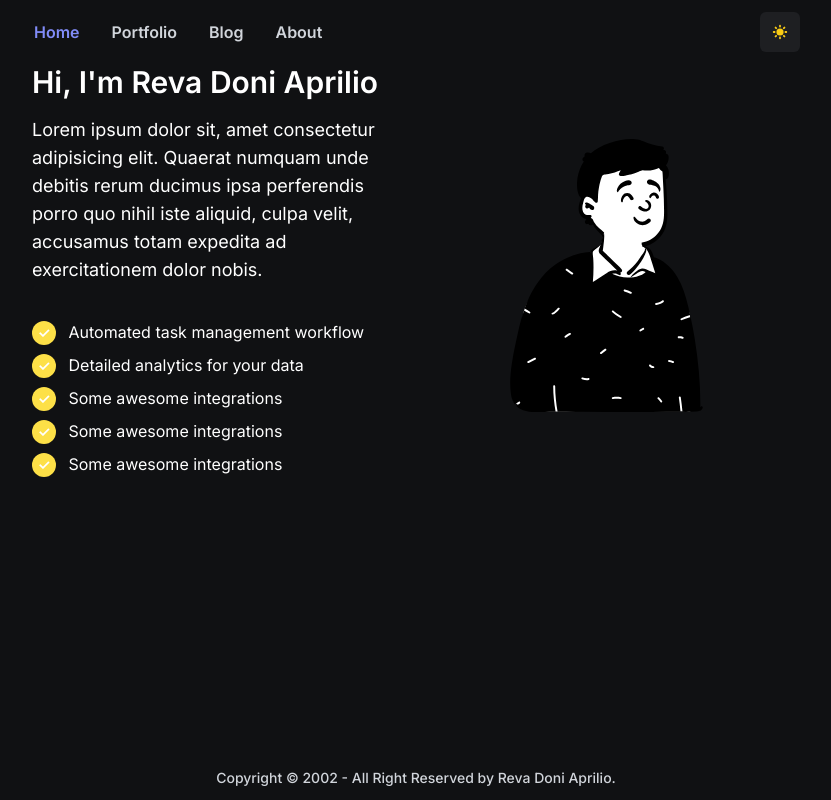
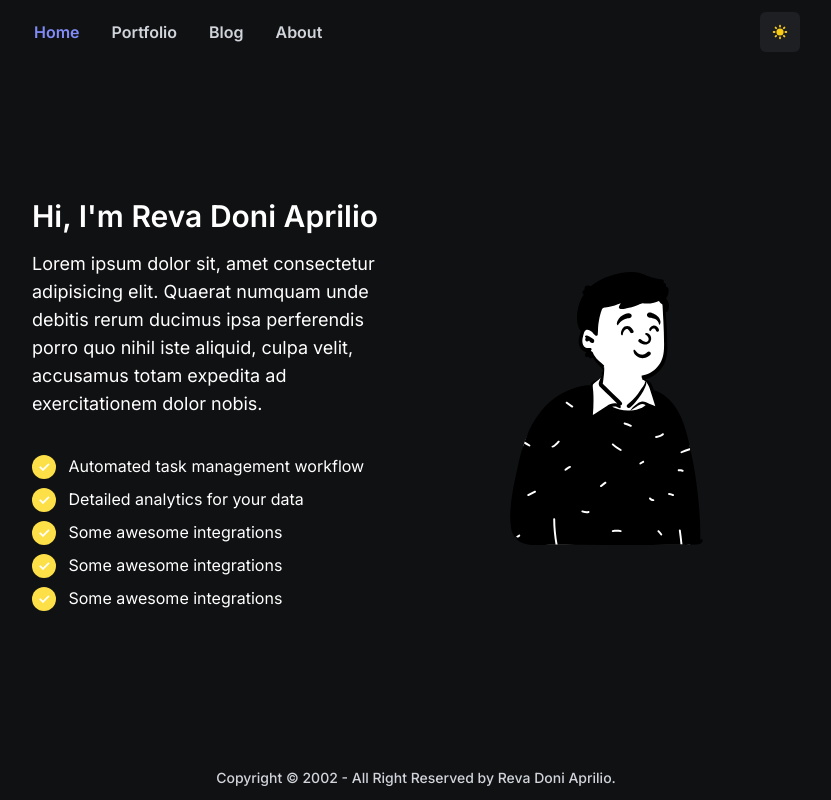
Before and after one commit to RevDonz/revdonz.my.id, a Next.js app: page / in a window 1280 px wide. Shown: the whole page, without its empty margins (224-1055 px from the left). Built offline with nearby package versions, Linux system fonts and the light colour scheme.

Commit message:
fix(page): fix layout main page

```diff
--- a/src/components/template/index.tsx
+++ b/src/components/template/index.tsx
@@ -8,7 +8,14 @@ interface MainProps {
 const Main: React.FC<MainProps> = ({ children, className, ...props }) => {
   return (
     <>
-      <div className={clsx('w-full h-full', className)} {...props}>
+      <div
+        id='main-content'
+        className={clsx(
+          'layout flex flex-col flex-1 h-full',
+          className
+        )}
+        {...props}
+      >
         {children}
       </div>
     </>
--- a/src/pages/_app.tsx
+++ b/src/pages/_app.tsx
@@ -26,7 +26,7 @@ function MyApp({ Component, pageProps }: AppProps) {
               initial={{ opacity: 0 }}
               animate={{ opacity: 1 }}
               exit={{ opacity: 0 }}
-              className={clsx('layout flex flex-col flex-grow')}
+              className={clsx('flex flex-col flex-grow h-full')}
             >
               <Component {...pageProps} />
             </motion.main>
--- a/src/pages/index.tsx
+++ b/src/pages/index.tsx
@@ -3,8 +3,7 @@ import Image from 'next/image';
 
 export default function Index() {
   return (
-    <Main>
-      <div className='flex flex-col-reverse items-center h-full justify-center leading-6 md:flex-row'>
+    <Main className='flex flex-col-reverse items-center h-full justify-center leading-6 md:flex-row'>
       <div className=' w-full border-solid md:w-1/2'>
         <h2 className='m-0 text-xl font-semibold lg:text-3xl md:text-2xl'>
           {"Hi, I'm Reva Doni Aprilio"}
@@ -12,8 +11,8 @@ export default function Index() {
         <p className='pt-4 pb-8 m-0 leading-7 border-0 border-gray-300 sm:pr-10 lg:text-lg'>
           Lorem ipsum dolor sit, amet consectetur adipisicing elit. Quaerat
           numquam unde debitis rerum ducimus ipsa perferendis porro quo nihil
-            iste aliquid, culpa velit, accusamus totam expedita ad
-            exercitationem dolor nobis.
+          iste aliquid, culpa velit, accusamus totam expedita ad exercitationem
+          dolor nobis.
         </p>
         <ul className='p-0 m-0 leading-6 border-0 border-gray-300'>
           <li className=' relative py-1 pl-0 text-left border-solid'>
@@ -52,7 +51,6 @@ export default function Index() {
       <div className='relative w-full max-w-md mt-10 mb-4 text-center bg-no-repeat bg-contain border-solid md:mt-0 md:max-w-none lg:mb-0 md:w-1/2'>
         <Image alt='doodle' src='/me.svg' priority width={200} height={400} />
       </div>
-      </div>
     </Main>
   );
 }
```
Lines whose indentation alone changed are shown as unchanged.
